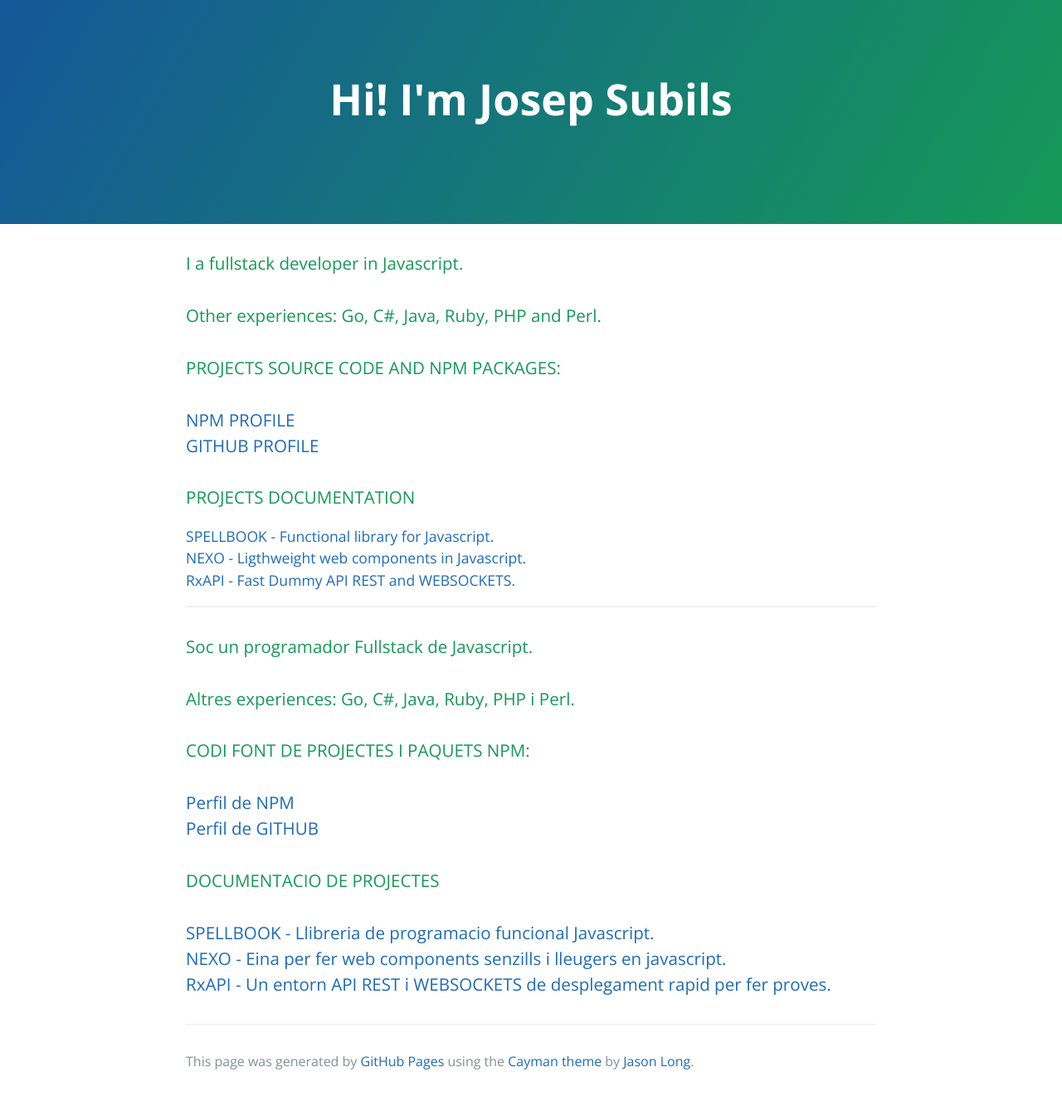
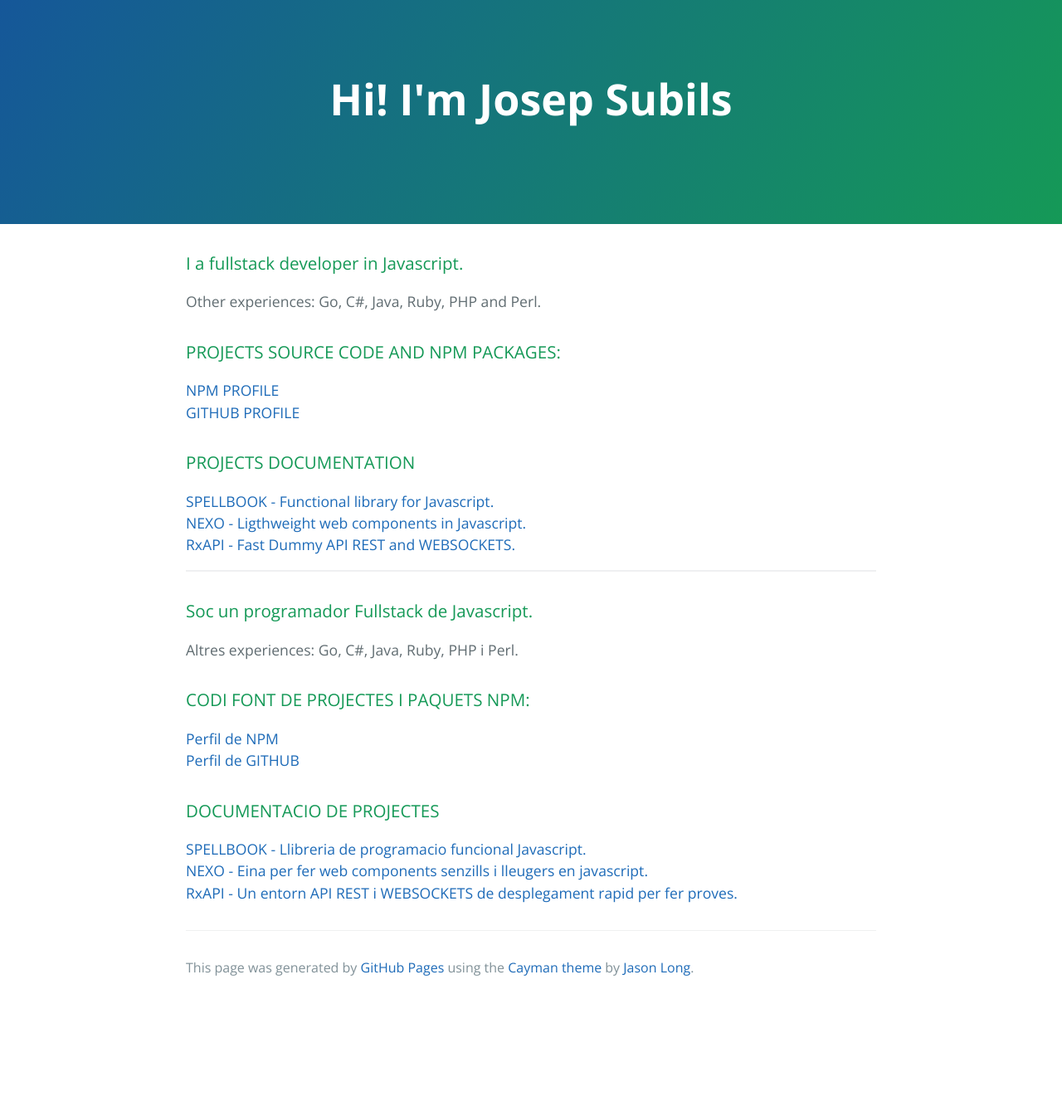
Before and after one commit to warlock/warlock.github.io, a Jekyll site: the page index.html, which Jekyll copies as it is, in a window 1280 px wide. Shown: the whole page at 83% size. Built offline with Jekyll 4.4.1, drawn with Linux system fonts in a browser that asks for light colours; after the commit the page ends 1210 px from its top, so only the background shows below that.

Commit message:
[Update] styles class

```diff
--- a/index.html
+++ b/index.html
@@ -16,10 +16,10 @@
     </section>
 
     <section class="main-content">
-      <h3><a id="who" class="anchor" href="#who" aria-hidden="true"><span aria-hidden="true" class="octicon octicon-link"></span></a>I a fullstack developer in Javascript.<h3>
+      <h3><a id="who" class="anchor" href="#who" aria-hidden="true"><span aria-hidden="true" class="octicon octicon-link"></span></a>I a fullstack developer in Javascript.</h3>
       <p>Other experiences: Go, C#, Java, Ruby, PHP and Perl.</p>
 
-      <h3><a id="repo" class="anchor" href="#repo" aria-hidden="true"><span aria-hidden="true" class="octicon octicon-link"></span></a>PROJECTS SOURCE CODE AND NPM PACKAGES:<h3>
+      <h3><a id="repo" class="anchor" href="#repo" aria-hidden="true"><span aria-hidden="true" class="octicon octicon-link"></span></a>PROJECTS SOURCE CODE AND NPM PACKAGES:</h3>
       <p>
         <a href="https://www.npmjs.com/%7Ejosep">NPM PROFILE</a><br>
         <a href="https://github.com/warlock">GITHUB PROFILE</a>
@@ -32,17 +32,16 @@
         <a href="https://warlock.gitbooks.io/rxapi/content">RxAPI - Fast Dummy API REST and WEBSOCKETS.</a>
       </p>
     <hr>
-      <h3><a id="who-cat" class="anchor" href="#who" aria-hidden="true"><span aria-hidden="true" class="octicon octicon-link"></span></a>Soc un programador Fullstack de Javascript.<h3>
-
+      <h3><a id="who-cat" class="anchor" href="#who-cat" aria-hidden="true"><span aria-hidden="true" class="octicon octicon-link"></span></a>Soc un programador Fullstack de Javascript.</h3>
       <p>Altres experiences: Go, C#, Java, Ruby, PHP i Perl.</p>
 
-      <h3><a id="repo-cat" class="anchor" href="#repo-cat" aria-hidden="true"><span aria-hidden="true" class="octicon octicon-link"></span></a>CODI FONT DE PROJECTES I PAQUETS NPM:<h3>
+      <h3><a id="repo-cat" class="anchor" href="#repo-cat" aria-hidden="true"><span aria-hidden="true" class="octicon octicon-link"></span></a>CODI FONT DE PROJECTES I PAQUETS NPM:</h3>
       <p>
         <a href="https://www.npmjs.com/%7Ejosep">Perfil de NPM</a><br>
         <a href="https://github.com/warlock">Perfil de GITHUB</a>
       </p>
 
-      <h3><a id="projects-documentation-cat" class="anchor" href="#projects-documentation-cat" aria-hidden="true"><span aria-hidden="true" class="octicon octicon-link"></span></a>DOCUMENTACIO DE PROJECTES<h3>
+      <h3><a id="projects-documentation-cat" class="anchor" href="#projects-documentation-cat" aria-hidden="true"><span aria-hidden="true" class="octicon octicon-link"></span></a>DOCUMENTACIO DE PROJECTES</h3>
       <p>
         <a href="http://www.spellbook.io">SPELLBOOK - Llibreria de programacio funcional Javascript.</a><br>
         <a href="https://warlock.gitbooks.io/nexo/content">NEXO - Eina per fer web components senzills i lleugers en javascript.</a><br>
```
